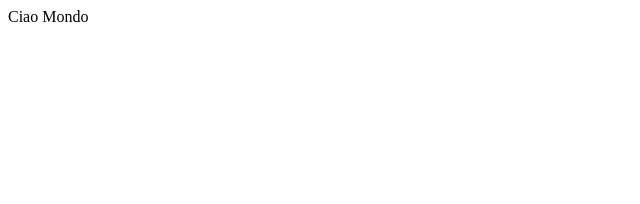
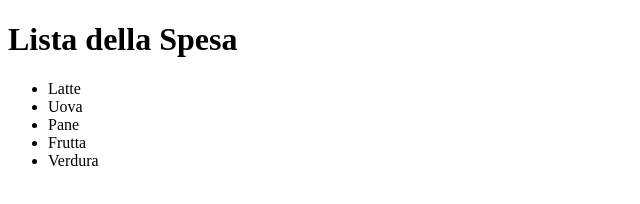
Before and after one commit to WebDevMM/todo-list, a plain HTML site: page index.html in a window 1280 px wide. Shown: the whole page, without its empty margins (0-640 px from the left). Drawn offline with Linux system fonts and the light colour scheme.

Commit message:
aggiunto lista_statica

```diff
--- a/index.html
+++ b/index.html
@@ -1 +1,18 @@
-<p>Ciao Mondo</p>
+<!DOCTYPE html>
+<html lang="it">
+<head>
+    <meta charset="UTF-8">
+    <meta name="viewport" content="width=device-width, initial-scale=1.0">
+    <title>Lista della Spesa</title>
+</head>
+<body>
+    <h1>Lista della Spesa</h1>
+    <ul>
+        <li>Latte</li>
+        <li>Uova</li>
+        <li>Pane</li>
+        <li>Frutta</li>
+        <li>Verdura</li>
+    </ul>
+</body>
+</html>
```
